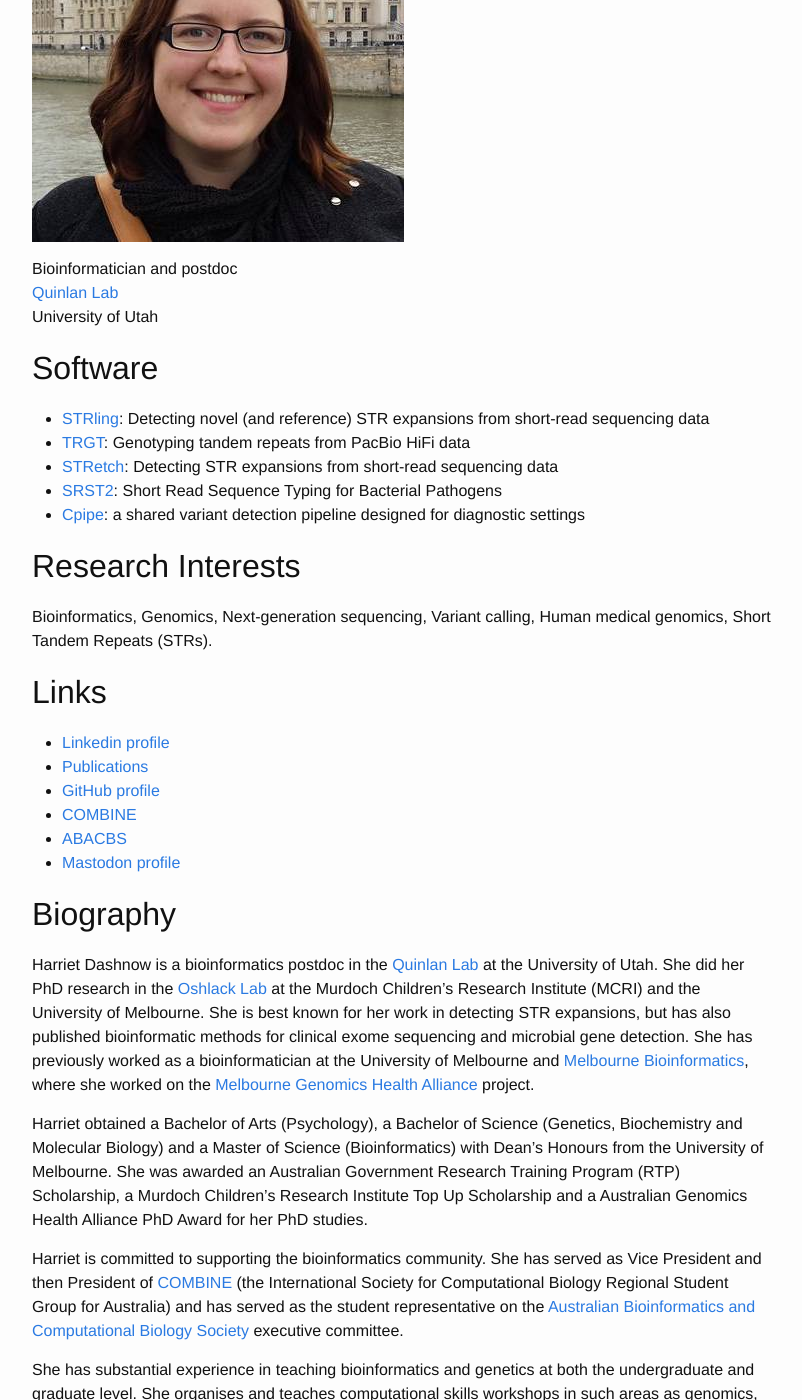
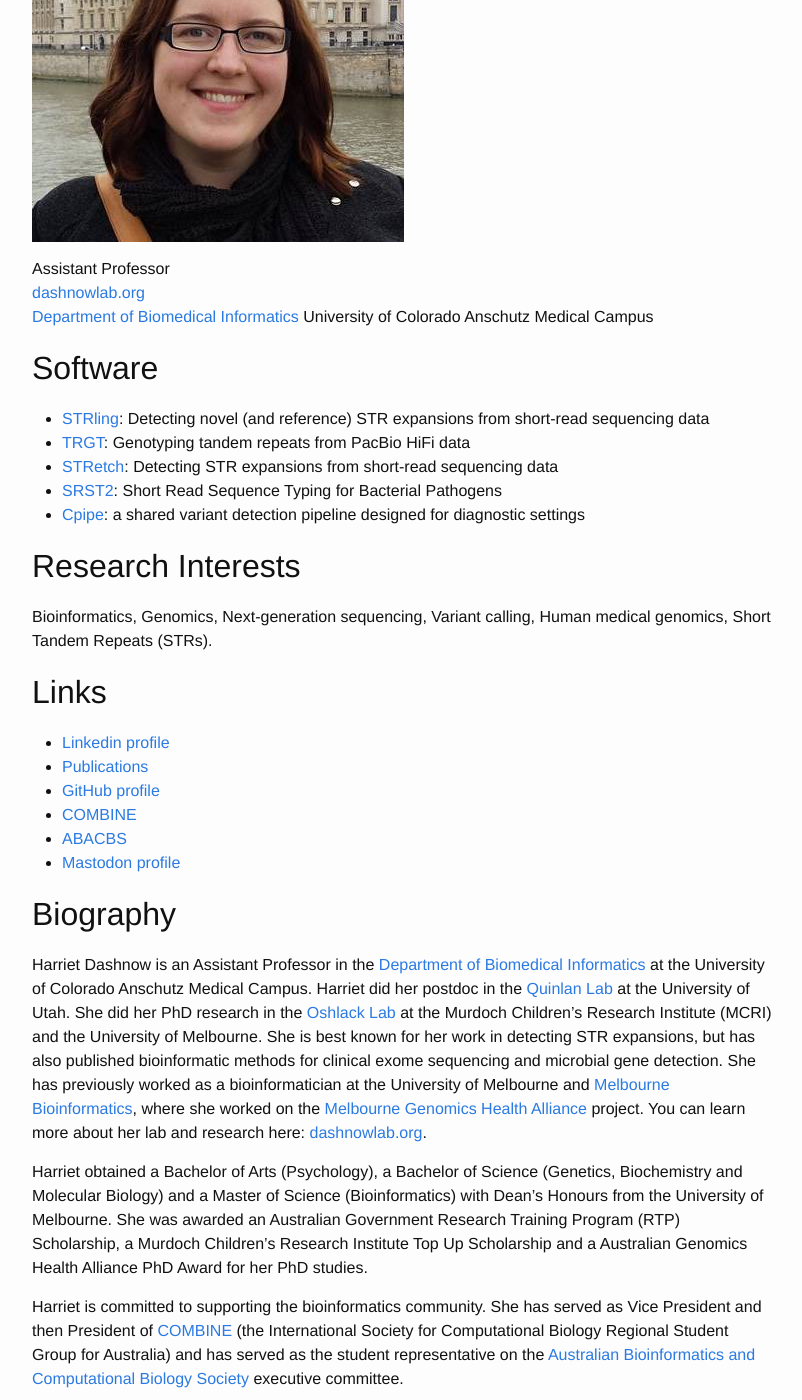
Before and after one commit to hdashnow/hdashnow.github.io, a Jekyll site: the page built from about.md, in a window 1280 px wide and 1400 px high, scrolled down 294 px. Shown: the whole window, without its empty margins (238-1040 px from the left). Built offline with Jekyll 4.4.1, drawn with Linux system fonts in a browser that asks for light colours; some of the changed text lies outside the part shown.

Commit message:
update position to CU

```diff
--- a/about.md
+++ b/about.md
@@ -6,9 +6,10 @@
 
 ![_config.yml]({{ site.baseurl }}/images/Harriet_Dashnow_2016_square.jpg)
 
-Bioinformatician and postdoc<br>
-[Quinlan Lab](http://quinlanlab.org/)<br>
-University of Utah<br>
+Assistant Professor<br>
+[dashnowlab.org](https://dashnowlab.org/)<br>
+[Department of Biomedical Informatics](https://medschool.cuanschutz.edu/dbmi)
+University of Colorado Anschutz Medical Campus<br>
 
 ## Software
 * [STRling](https://github.com/quinlan-lab/STRling): Detecting novel (and reference) STR expansions from short-read sequencing data
@@ -30,7 +31,8 @@
 
 ## Biography
 
-Harriet Dashnow is a bioinformatics postdoc in the [Quinlan Lab](http://quinlanlab.org/) at the University of Utah. She did her PhD research in the [Oshlack Lab](http://oshlacklab.com/) at the Murdoch Children’s Research Institute (MCRI) and the University of Melbourne. She is best known for her work in detecting STR expansions, but has also published bioinformatic methods for clinical exome sequencing and microbial gene detection. She has previously worked as a bioinformatician at the University of Melbourne and [Melbourne Bioinformatics](https://www.melbournebioinformatics.org.au/), where she worked on the [Melbourne Genomics Health Alliance](https://www.melbournegenomics.org.au/) project.
+Harriet Dashnow is an Assistant Professor in the [Department of Biomedical Informatics](https://medschool.cuanschutz.edu/dbmi)
+at the University of Colorado Anschutz Medical Campus. Harriet did her postdoc in the [Quinlan Lab](http://quinlanlab.org/) at the University of Utah. She did her PhD research in the [Oshlack Lab](http://oshlacklab.com/) at the Murdoch Children’s Research Institute (MCRI) and the University of Melbourne. She is best known for her work in detecting STR expansions, but has also published bioinformatic methods for clinical exome sequencing and microbial gene detection. She has previously worked as a bioinformatician at the University of Melbourne and [Melbourne Bioinformatics](https://www.melbournebioinformatics.org.au/), where she worked on the [Melbourne Genomics Health Alliance](https://www.melbournegenomics.org.au/) project. You can learn more about her lab and research here: [dashnowlab.org](https://dashnowlab.org/).
 
 Harriet obtained a Bachelor of Arts (Psychology), a Bachelor of Science (Genetics, Biochemistry and Molecular Biology) and a Master of Science (Bioinformatics) with Dean’s Honours from the University of Melbourne. She was awarded an Australian Government Research Training Program (RTP) Scholarship, a Murdoch Children’s Research Institute Top Up Scholarship and a Australian Genomics Health Alliance PhD Award for her PhD studies.
 
```
Also changed, not shown: other parts of about.md (+0 -5 lines), index.html (+4 -3 lines).
